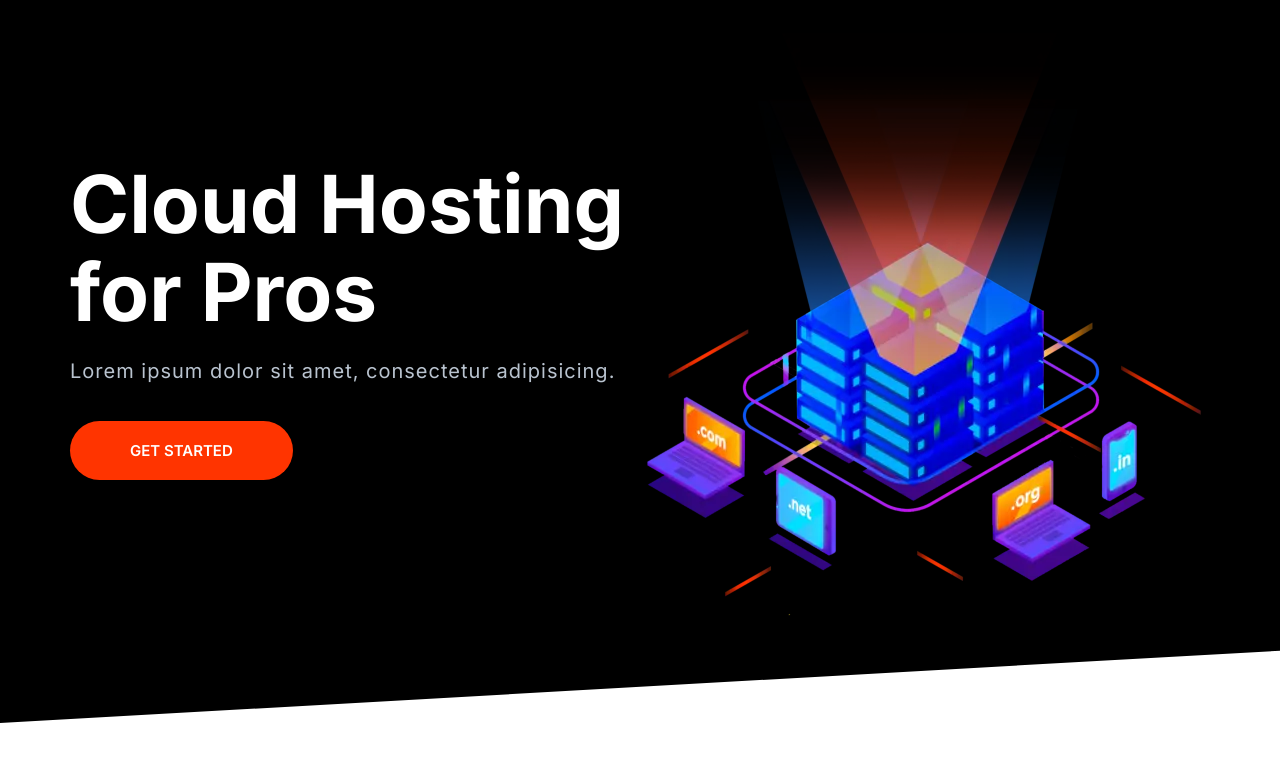
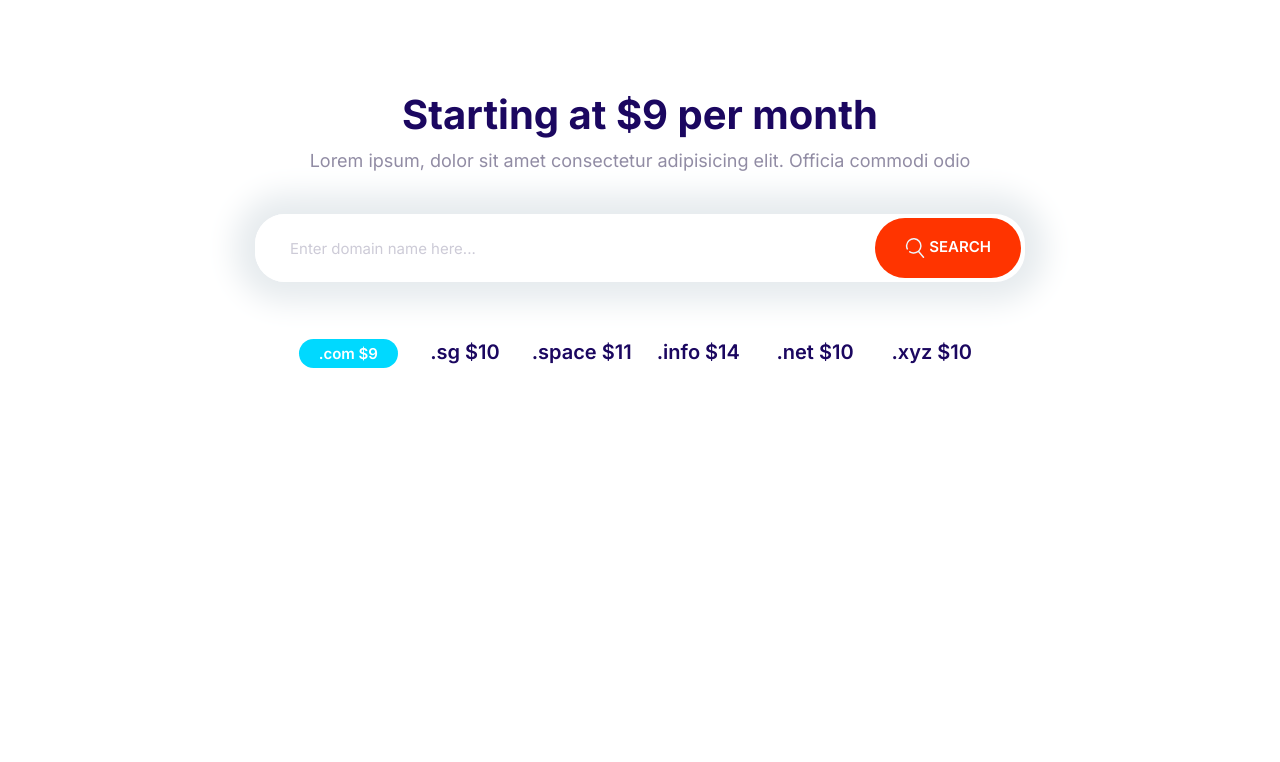
Before and after one commit to julian-c-dev/practice_web--moshified, a plain HTML site: page index.html in a window 1280 px wide. Drawn offline with Linux system fonts and the light colour scheme.

Commit message:
Build the block-domain.

```diff
--- a/css/styles.css
+++ b/css/styles.css
@@ -283,6 +283,8 @@
 }
 
 .btn .icon {
+  width: 2rem;
+  height: 2rem;
   vertical-align: middle;
 }
 
@@ -317,6 +319,7 @@
   border: 1px solid var(--color-border);
   border-radius: var(--border-radius);
   display: flex;
+  margin-top: 2rem;
 }
 
 .input-group .input {
@@ -735,3 +738,29 @@
     padding-top: 0;
   }
 }
+
+/*19. Domain Block*/
+.block-domain {
+  box-shadow: 0 0 30px 20px #e6ebee;
+  border: 0;
+  margin: 4rem auto;
+  max-width: 770px;
+}
+
+.block-domain__prices {
+  display: grid;
+  grid-template-rows: repeat(2, 6rem);
+  grid-template-columns: repeat(3, 1fr);
+  font-size: 2rem;
+  font-weight: 600;
+  justify-items: center;
+  align-items: center;
+  max-width: 700px;
+  margin: 0 auto;
+}
+
+@media screen and (min-width: 768px) {
+  .block-domain__prices {
+    grid-template-columns: repeat(auto-fit, minmax(10rem, 1fr));
+  }
+}
--- a/index.html
+++ b/index.html
@@ -14,27 +14,35 @@
     <link rel="stylesheet" href="css/styles.css" />
   </head>
   <body>
-    <section class="block block--dark block--skewed-left hero">
-      <div class="container grid grid--1x2">
-        <header class="block__header hero__content">
-          <h1 class="block__heading">Cloud Hosting for Pros</h1>
-          <p class="hero__tagline">
-            Lorem ipsum dolor sit amet, consectetur adipisicing.
-          </p>
-          <a href="/" class="btn btn--accent btn--stretched">Get Started</a>
-        </header>
-        <picture>
-          <source
-            srcset="images/banner.webp 1x, images/banner@2x.webp 2x"
-            type="image/webp"
-          />
-          <source
-            srcset="images/banner.png 1x, images/banner@2x.png 2x"
-            type="image/png"
-          />
-          <img class="hero__image" src="images/banner.png" alt="" />
-        </picture>
+    <section class="block container">
+      <header class="block__header">
+        <h2>Starting at $9 per month</h2>
+        <p>
+          Lorem ipsum, dolor sit amet consectetur adipisicing elit. Officia
+          commodi odio
+        </p>
+      </header>
+      <div class="input-group block-domain">
+        <input
+          type="text"
+          class="input"
+          placeholder="Enter domain name here..."
+        />
+        <button class="btn btn--accent">
+          <svg class="icon icon--small icon--white">
+            <use xlink:href="images/sprite.svg#search"></use>
+          </svg>
+          Search
+        </button>
       </div>
+      <ul class="list block-domain__prices">
+        <li><span class="badge badge--secondary">.com $9</span></li>
+        <li>.sg $10</li>
+        <li>.space $11</li>
+        <li>.info $14</li>
+        <li>.net $10</li>
+        <li>.xyz $10</li>
+      </ul>
     </section>
   </body>
 </html>
```
Also changed, not shown: components/0.1 block-domain.html (added, +55 -0 lines), components/0.0 hero.html (renamed from components/hero.html).
